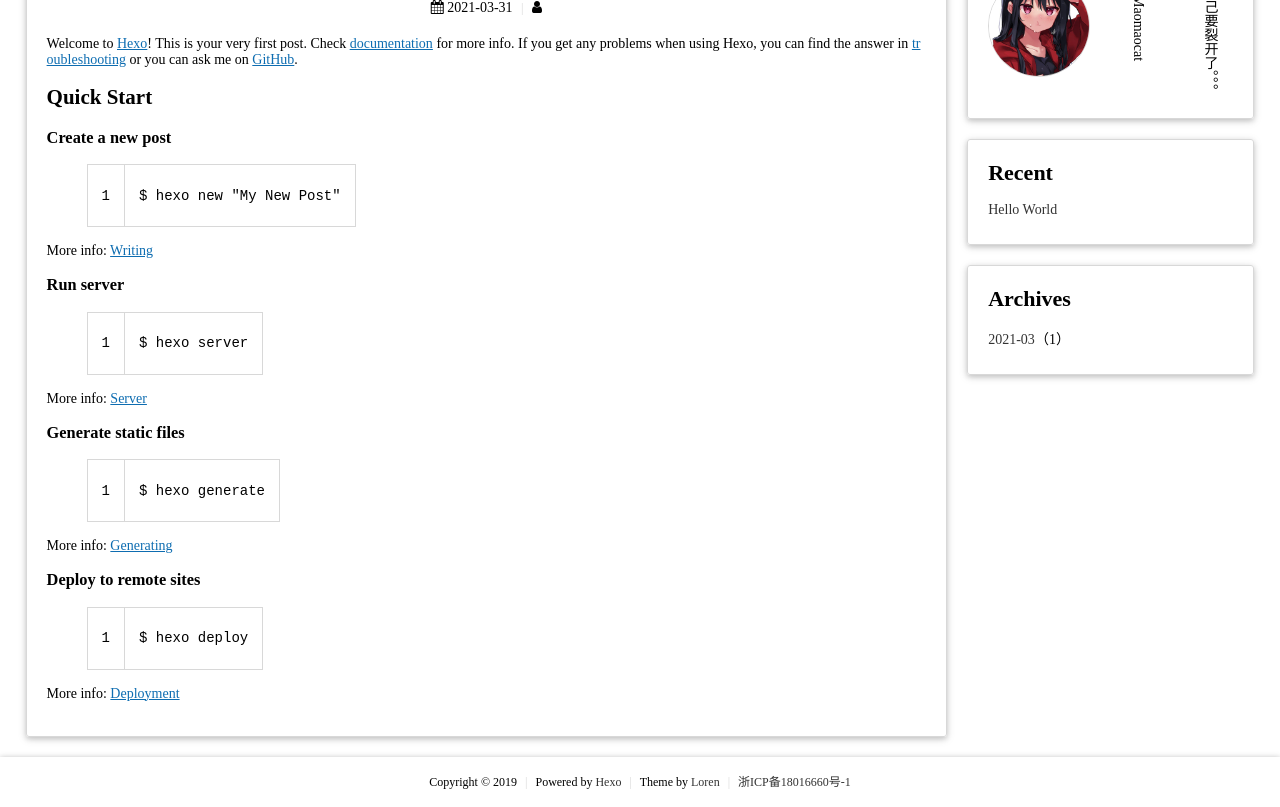
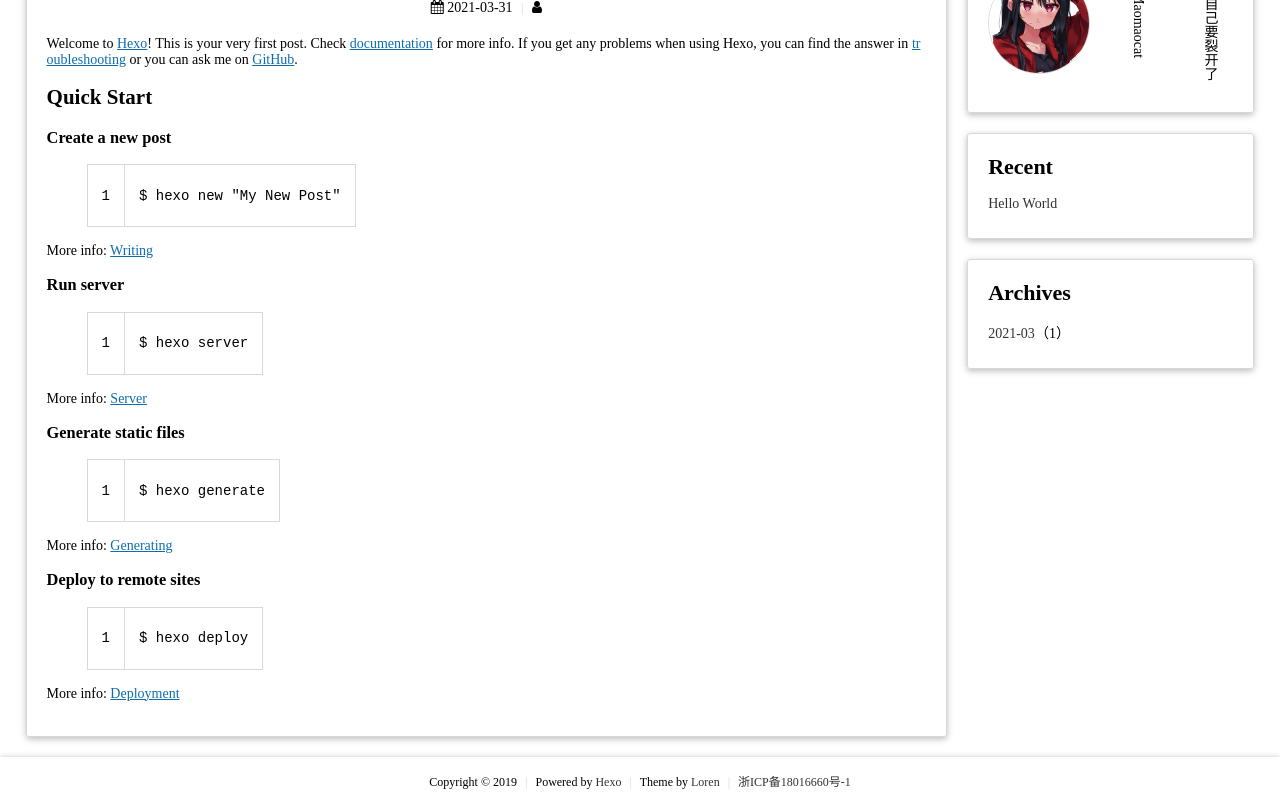
Before and after one commit to liangziqi/liangziqi.github.io, a plain HTML site: page 2021/03/31/hello-world/index.html in a window 1280 px wide. Shown: the part 133-940 px from the top of the page. Drawn offline with Linux system fonts and the light colour scheme.

Commit message:
Site updated: 2021-03-31 23:23:55

```diff
--- a/2021/03/31/hello-world/index.html
+++ b/2021/03/31/hello-world/index.html
@@ -107,7 +107,7 @@
         <p class="name">
             Maomaocat
         </p>
-        <p class="slogan">感觉自己要裂开了。。。</p>
+        <p class="slogan">感觉自己要裂开了</p>
     </div>
 </div>
 
```
Also changed, not shown: archives/2021/03/index.html (+1 -1 lines), archives/2021/index.html (+1 -1 lines), archives/index.html (+1 -1 lines), index.html (+1 -1 lines).
